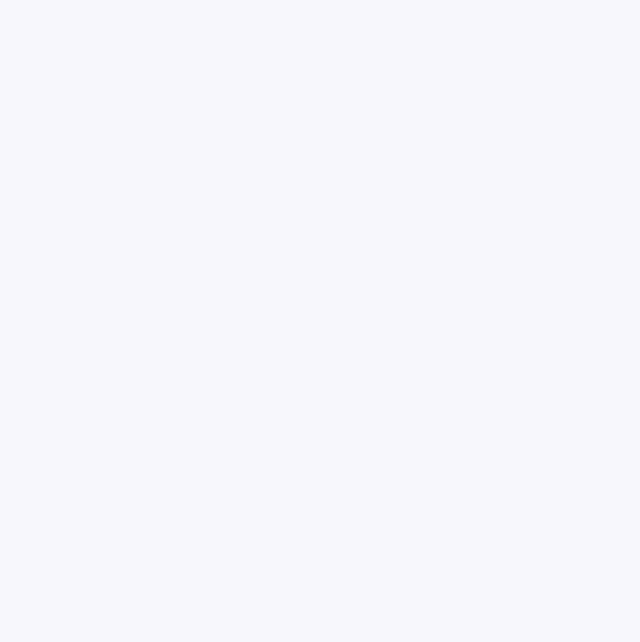
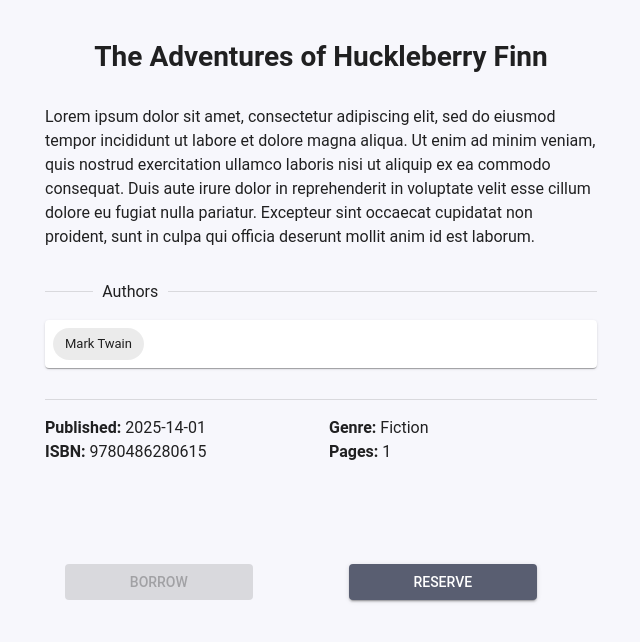
Before and after one commit to mbo009/library-management-system, a React (Vite) app in the folder frontend/library-management-system/: page /book in a window 1280 px wide. Shown: the top 642 px of the page, without its empty margins (319-959 px from the left). Built offline with nearby package versions, Linux system fonts and the light colour scheme.

Commit message:
Added book details page

```diff
--- a/frontend/library-management-system/src/App.tsx
+++ b/frontend/library-management-system/src/App.tsx
@@ -5,7 +5,9 @@
 import Login from "./Login";
 import { AnimatePresence } from "framer-motion";
 import WrappedHome from "./Home.tsx";
-import EditBook from "./librarian/Book.tsx"
+import EditBook from "./librarian/Book.tsx";
+import Book from "./Book.tsx";
+
 
 function App() {
   const location = useLocation();
@@ -16,6 +18,7 @@
         <Routes location={location} key={location.pathname}>
           <Route path="/login" element={<Login />} />
           <Route path="/home" element={<WrappedHome />} />
+          <Route path="/book" element={<Book />} />
           <Route path="/librarian/new_book" element={<EditBook create={true} />} />
           <Route path="/librarian/book" element={<EditBook create={false} />} />
         </Routes>
--- /dev/null
+++ b/frontend/library-management-system/src/Book.tsx
@@ -0,0 +1,156 @@
+import React, { useEffect, useState } from "react";
+import { useNavigate, useSearchParams } from "react-router-dom";
+import {
+  TextField,
+  Box,
+  Button,
+  Paper,
+  Typography,
+  Stack,
+  Container,
+  Divider,
+  Chip,
+  List,
+  ListItem,
+  ListSubheader,
+  ListItemText,
+  ListItemButton,
+} from "@mui/material";
+import transition from "./utils/transition";
+
+
+interface Author {
+  id: number;
+  name: string;
+  bio: null;
+}
+
+
+interface Book {
+    id: number;
+    isbn: string;
+    title: string;
+    description: string;
+    genre: string;
+    authors: Array<Author>;
+    published_date: string;
+    page_count: number;
+}
+
+function initBook(): Book {
+    return {
+        id: 0,
+        isbn: "",
+        title: "",
+        description: "",
+        genre: "",
+        authors: [],
+        published_date: null,
+        page_count: 1,
+    };
+}
+
+
+const Book = () => {
+  const [book, setBook] = useState<Book>(initBook());
+  const [searchParams, setSearchParams] = useSearchParams();
+  const bookID = searchParams.get("book_id");
+
+  useEffect(() => {
+
+    setBook({
+      id: 5,
+      authors: [{id:5, name: "Mark Twain", bio: null}],
+      title:"The Adventures of Huckleberry Finn",
+      description: "Lorem ipsum dolor sit amet, consectetur adipiscing elit, sed do eiusmod tempor incididunt ut labore et dolore magna aliqua. Ut enim ad minim veniam, quis nostrud exercitation ullamco laboris nisi ut aliquip ex ea commodo consequat. Duis aute irure dolor in reprehenderit in voluptate velit esse cillum dolore eu fugiat nulla pariatur. Excepteur sint occaecat cupidatat non proident, sunt in culpa qui officia deserunt mollit anim id est laborum.",
+      isbn:"9780486280615",
+      published_date: "2025-14-01",
+      page_count:1,
+      genre:"Fiction",
+    })
+  }, []);
+
+  const available: boolean = false;
+
+  return (
+    <Container maxWidth="sm" sx={{ paddingY: 5 }}>
+      <Box position="relative" display="flex" flexDirection="column" alignItems="center" justifyContent="center" gap={2}>
+
+        <Typography variant="h2" sx={{ mb: "15px" }}>
+          {book.title}
+        </Typography>
+
+        <Typography sx={{ mb: "15px" }}>
+          {book.description}
+        </Typography>
+
+        <Divider textAlign="left" style={{width:'100%'}}>
+          Authors
+        </Divider>
+
+        <Paper
+          sx={{
+            display: 'flex',
+            justifyContent: 'flex-start',
+            flexWrap: 'wrap',
+            gap: 1,
+            p: 0.5,
+            m: 0,
+            width: "100%",
+          }}
+          component="ul"
+          flexDirection="row"
+        >
+          {book.authors.map((author, index) => {
+            return (
+              <li key={index} style={{ listStyleType: "none" }}>
+                <Chip
+                  sx={{ margin: 0.5 }}
+                  label={author.name}
+                  onClick={() => console.log("a")}
+                />
+              </li>
+            );
+          })}
+        </Paper>
+
+        <Divider sx={{ mt: "15px", width:'100%'}}/>
+
+        <Box display="flex" justifyContent="space-between" width="100%" gap={2}>
+          <Box flex={1} textAlign="left">
+            <Typography>
+              <b>Published: </b> {book.published_date}
+            </Typography>
+            <Typography>
+              <b>ISBN: </b> {book.isbn}
+            </Typography>
+
+            <Button sx={{ width: "70%", ml: "20px", mt: "100px" }} variant="contained" disabled={!available}>
+              Borrow
+            </Button>
+
+          </Box>
+          <Box flex={1} textAlign="left">
+            <Typography>
+              <b>Genre: </b> {book.genre}
+            </Typography>
+            <Typography>
+              <b>Pages: </b> {book.page_count}
+            </Typography>
+
+            <Button sx={{ width: "70%", ml: "20px", mt: "100px" }} variant="contained">
+              Reserve
+            </Button>
+
+          </Box>
+        </Box>
+
+
+
+
+      </Box>
+    </Container>
+  );
+};
+
+export default transition(Book);
```
